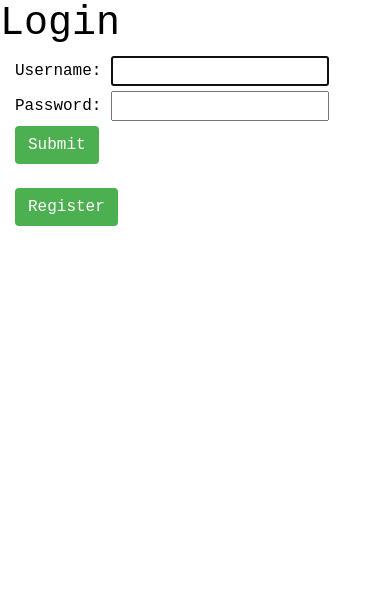
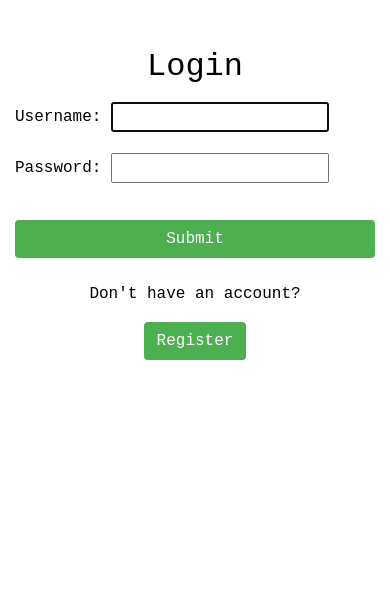
Before and after one commit to UCCS-CS4300-5300/Group2-fall2024, a Django app: page /accounts/login/ in a window 390 px wide. Shown: the part 186-786 px from the top of the page. Run offline with Django 4.2, Linux system fonts and the light colour scheme; some libraries are stand-ins or nearby versions.

Commit message:
got rid of weird blue outline on some buttons, made login more aesthetic and responsive, made account update message more aesthetic, added spacing to buttons on calendar.html

```diff
--- a/project/home/templates/create_game.html
+++ b/project/home/templates/create_game.html
@@ -15,7 +15,7 @@
         <form method="post">
             {% csrf_token %}
             {{ form.as_p }}
-            <button type="submit" class="btn btn-primary">Create Game</button>
+            <button type="submit" class="btn">Create Game</button>
         </form>
 
     </div>
--- a/project/home/templates/event.html
+++ b/project/home/templates/event.html
@@ -29,8 +29,8 @@ New Event
     {{ form }}
     <tr><td colspan="2">
       <div class="clearfix">
-        <a class="btn btn-info left" href="{% url 'calendar' user.id%}">Back to Calendar </a>
-        <button type="submit" class="btn btn-info right"> Submit </button>
+        <a class="btn left" href="{% url 'calendar' user.id%}">Back to Calendar </a>
+        <button type="submit" class="btn right"> Submit </button>
       </div>
     </td></tr>
   </table>
--- a/project/home/templates/event_detail.html
+++ b/project/home/templates/event_detail.html
@@ -28,8 +28,8 @@
 
         <!-- Buttons for back to calendar and edit event -->
         <div class="clearfix">
-            <a class="btn btn-info left" href="{% url 'calendar' user.id %}">Back to Calendar</a>
-            <a class="btn btn-info right" href="{% url 'event_edit' event.id %}">Edit Event</a>
+            <a class="btn left" href="{% url 'calendar' user.id %}">Back to Calendar</a>
+            <a class="btn right" href="{% url 'event_edit' event.id %}">Edit Event</a>
         </div>
     </div>
 
--- a/project/home/templates/registration/login.html
+++ b/project/home/templates/registration/login.html
@@ -1,37 +1,53 @@
 {% extends "base_template.html" %}
 
 {% block title %}Login{% endblock %}
+
 {% block content %}
-    <!-- ensure that static folder is available for use on this template -->
 {% load static %}
 
-<body>
-    <header class="header">
-        <!-- Game Plan Calendar logo -->
+<header class="header">
+    <h1>GamePlan Login</h1>
+</header>
 
-        <h1>GamePlan Login</h1>
-
-    </header>
+<div class="container mt-5">
 
 
+    <!-- Display any messages -->
     {% if messages %}
-        <ul>
+        <div class="alert alert-info">
             {% for message in messages %}
-                <li>{{ message }}</li>
-                {% endfor %}
-        </ul>
+                <div>{{ message }}</div>
+            {% endfor %}
+        </div>
     {% endif %}
 
-<h1> Login </h1>
-<div class="col-md-6">
-    <form class="form-with-validation mb-3" action= "{% url 'login' %}" method="post">
-    {{form}}
-    {% csrf_token %}
-    <button class="btn" type = "submit">Submit</button>
+    <!-- Login Form -->
+    <div class="row justify-content-center align-items-center">
+        <div class="col-12 col-md-8 col-lg-6 col-xl-4">
+            <h2 class="text-center mb-3">Login</h2>
+            <form class="form-with-validation" action="{% url 'login' %}" method="post">
+                {% csrf_token %}
 
-    <p class="mt-4 mb-3"><a href="{% url 'register' %}"" class="btn" role="button">Register</a></p>
-    </form>
+                <!-- Responsive Form Fields -->
+                <div class="form-group">
+                    {{ form.username.label_tag }}  <!-- Render label -->
+                    {{ form.username }}  <!-- Render username field -->
+                </div>
+
+                <div class="form-group">
+                    {{ form.password.label_tag }}  <!-- Render label -->
+                    {{ form.password }}  <!-- Render password field -->
+                </div>
+
+                <button class="btn btn-block mt-3" type="submit">Submit</button>
+            </form>
+
+            <div class="text-center mt-4">
+                <p>Don't have an account?</p>
+                <a href="{% url 'register' %}" class="btn">Register</a>
+            </div>
+        </div>
+    </div>
 </div>
-</body>
 
 {% endblock %}
```
Also changed, not shown: project/home/templates/calendar.html (+4 -4 lines), project/home/templates/index.html (+10 -8 lines), project/home/templates/user.html (+11 -2 lines).
